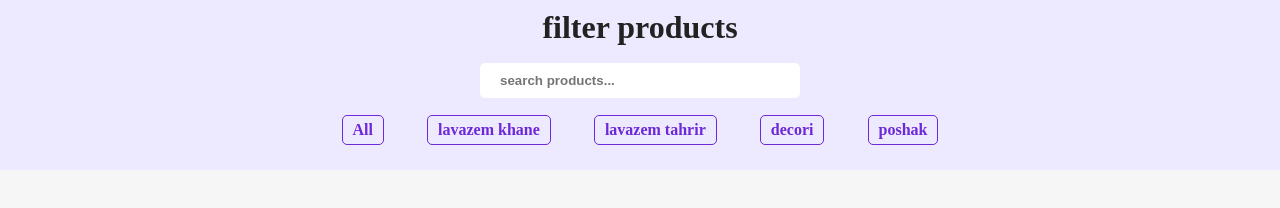
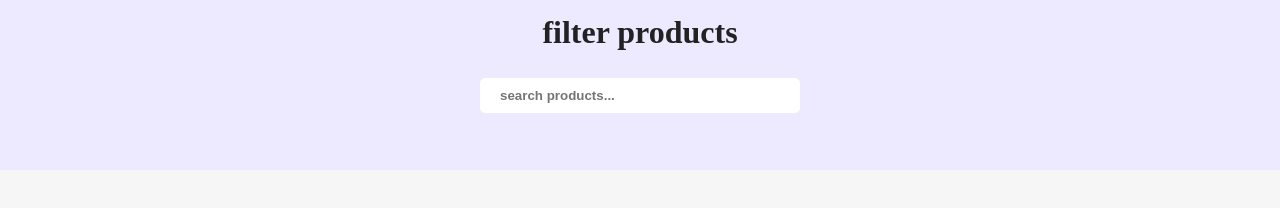
Before and after one commit to RoHa95/filter-products, a plain HTML site: page index.html in a window 1280 px wide. Drawn offline with nearby package versions, Linux system fonts and the light colour scheme; no server answers.

Commit message:
fixed some buges

```diff
--- a/index.html
+++ b/index.html
@@ -17,13 +17,13 @@
           </form>
         </div>
         <div class="filter-box">
-          <a href="#" class="btn" data-filter="">All</a>
+          <!-- <a href="#" class="btn" data-filter="">All</a>
           <a href="#" class="btn" data-filter="lavazem khane">lavazem khane</a>
           <a href="#" class="btn" data-filter="lavazem tahrir"
             >lavazem tahrir</a
           >
           <a href="#" class="btn" data-filter="decori">decori</a>
-          <a href="#" class="btn" data-filter="poshak">poshak</a>
+          <a href="#" class="btn" data-filter="poshak">poshak</a> -->
         </div>
       </div>
     </header>
```
